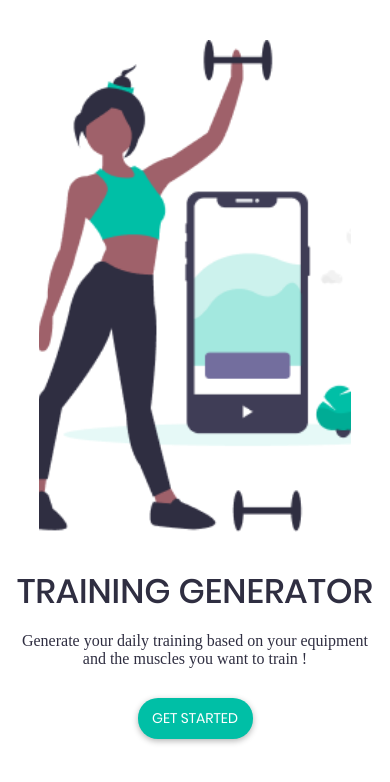
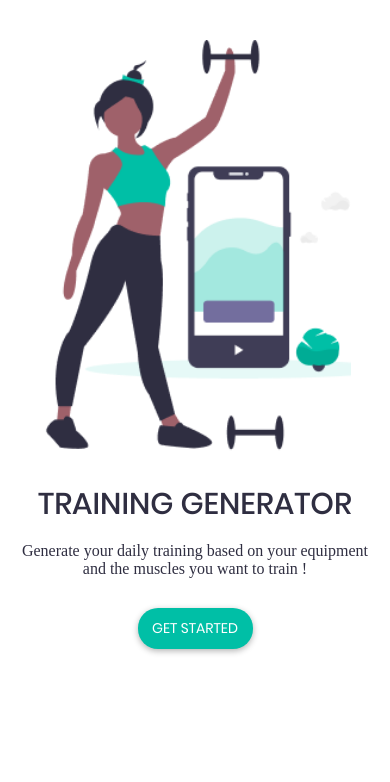
Before and after one commit to JulieAllix/training-generator, a React Native app: screen / in a window 390 px wide. Shown: the top 782 px of the page. Built offline with nearby package versions, Linux system fonts and the light colour scheme; a web font is replaced by a local one.

Commit message:
Finish responsive design of HomeScreen

```diff
--- a/constants/defaultStyles.js
+++ b/constants/defaultStyles.js
@@ -1,11 +1,13 @@
 import { StyleSheet } from 'react-native';
 import Colors from '../constants/themeColors';
+
+import { Dimensions } from 'react-native';
 
 export default StyleSheet.create({
     appTitle: {
         fontFamily: 'poppins-med',
         color: Colors.accent,
-        fontSize: 34,
+        fontSize: Dimensions.get('window').width > 350 ? 30 : 22,
         textTransform: 'uppercase',
         textAlign: 'center',
         marginTop: 20,
@@ -21,9 +23,9 @@ export default StyleSheet.create({
     pageSubtitle: {
         fontFamily: 'montserrat',
         color: Colors.accent,
-        fontSize: 16,
+        fontSize: Dimensions.get('window').width > 350 ? 16 : 14,
         textAlign: 'center',
-        marginVertical: 15,
+        marginVertical: Dimensions.get('window').width > 350 ? 15 : 10,
     },
     buttonText: {
         fontFamily: 'poppins',
--- a/screens/HomeScreen.js
+++ b/screens/HomeScreen.js
@@ -17,7 +17,7 @@ const HomeScreen = props => {
     const [availableDeviceHeight, setAvailableDeviceHeight] = useState(Dimensions.get('window').height);
 
     const [imageWidth, setImageWidth] = useState(Dimensions.get('window').width * 0.8);
-    const [imageHeight, setImageHeight] = useState(Dimensions.get('window').height * 0.6);
+    const [imageHeight, setImageHeight] = useState(Dimensions.get('window').height * 0.5);
 
     useEffect(() => {
         const updateLayout = () => {
@@ -35,7 +35,7 @@ const HomeScreen = props => {
     useEffect(() => {
         const updateLayout = () => {
             setImageWidth(Dimensions.get('window').width * 0.8);
-            setImageHeight(Dimensions.get('window').height * 0.6);
+            setImageHeight(Dimensions.get('window').height * 0.5);
         };
 
         Dimensions.addEventListener('change', updateLayout);
@@ -108,12 +108,7 @@ const styles = StyleSheet.create({
         justifyContent: 'center',
     },
     image: {
-        //width: '80%',
-        //height: 380,
         marginTop: 30,
-    },
-    imageBig: {
-
     },
     appName: {
         textTransform: 'uppercase',
```
